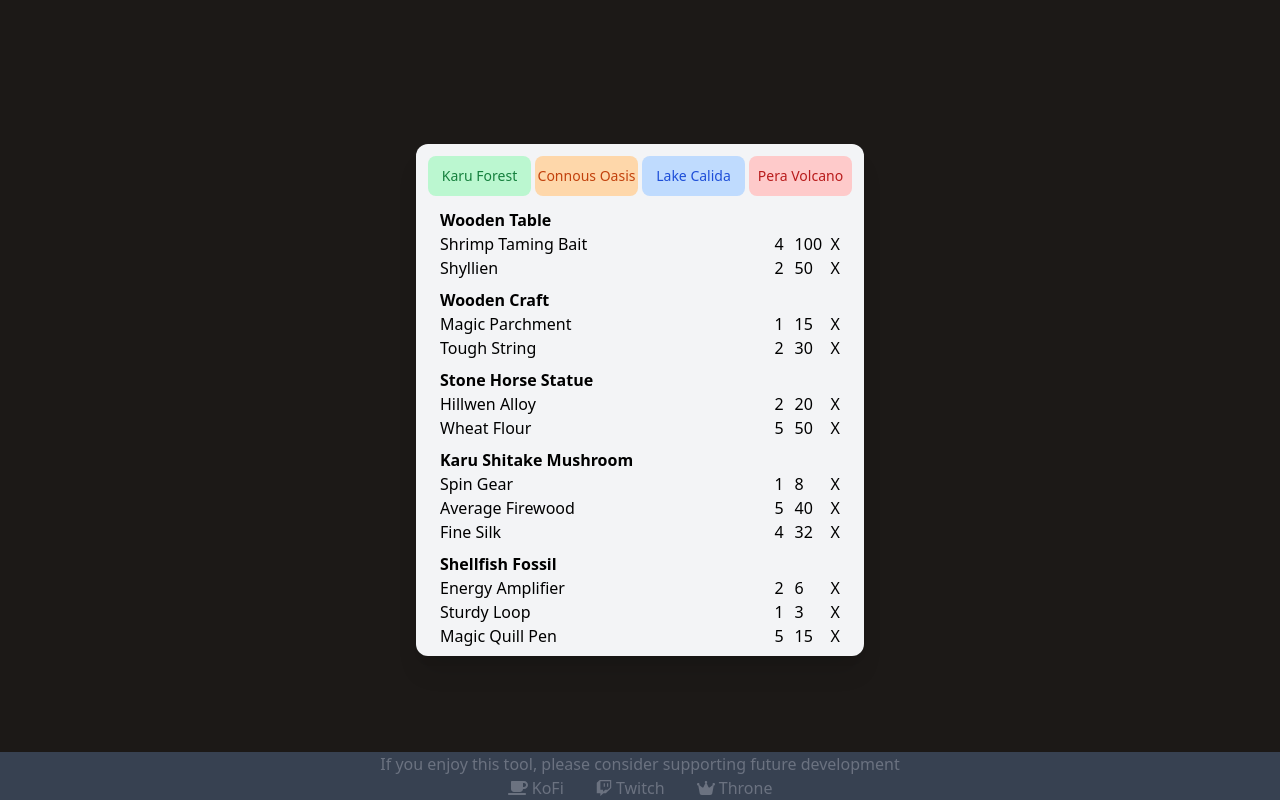
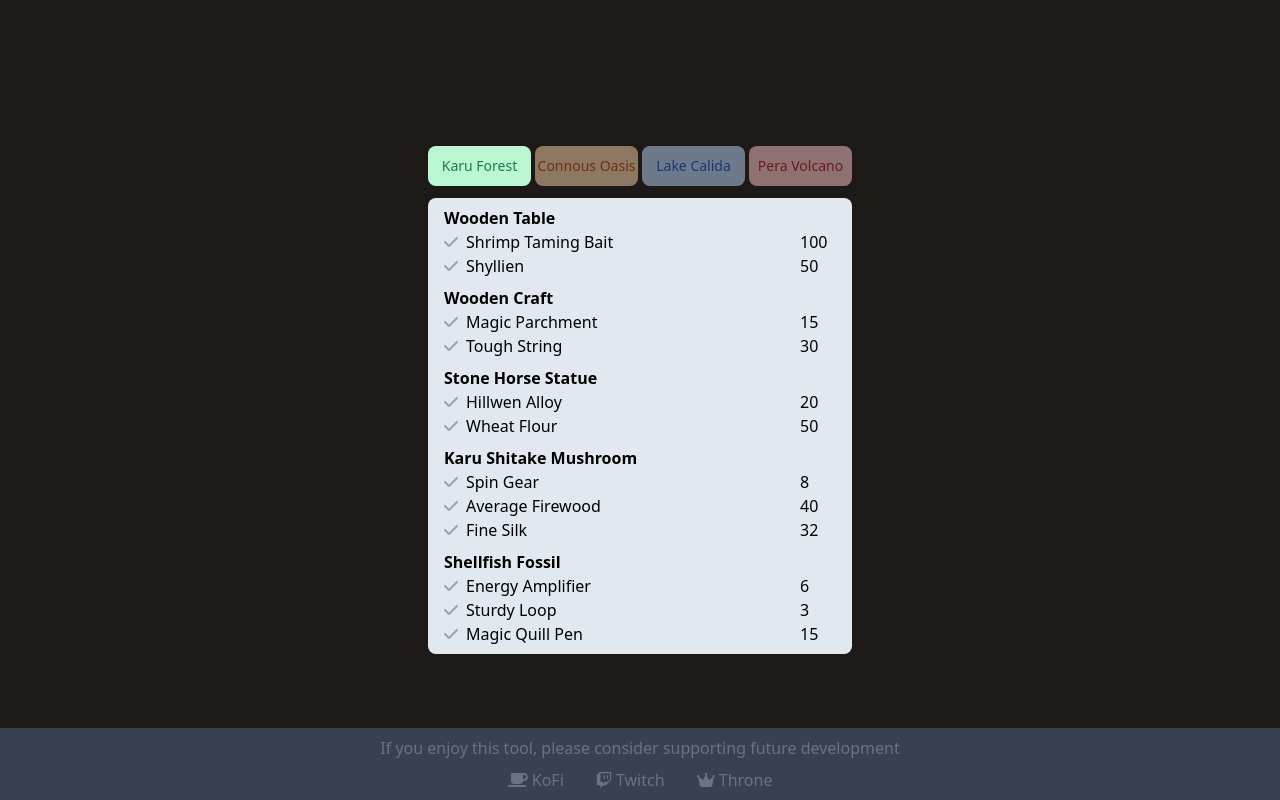
Before and after one commit to AfroZenPizza/mabi-barter-items, a React (Create React App) app: page / in a window 1280 px wide. Built offline with nearby package versions, Linux system fonts and the light colour scheme; the HTML template or start-up script is replaced by a standard one.

Commit message:
Cleaner UI

```diff
--- a/src/App.js
+++ b/src/App.js
@@ -22,6 +22,12 @@ function App() {
     return endOfWeek;
   }
 
+  const [activeTab, setActiveTab] = useState( () => {
+    let activeTab = JSON.parse(localStorage.getItem('activeTab'));
+    if (activeTab == null) return 0;
+    console.log(activeTab)
+    return activeTab;
+  })
 
   const [completedItems, setCompletedItems] = useState(() => {
     let completedItems = JSON.parse(localStorage.getItem('completedItems'));
@@ -36,6 +42,10 @@ function App() {
     localStorage.setItem('completedItems', JSON.stringify(completedItems))
   }, [completedItems])
 
+  useEffect( () => {
+     localStorage.setItem('activeTab', JSON.stringify(activeTab))
+  }, [activeTab])
+
   let completeItem = (item) => {
     const newCompletedItems = {...completedItems};
     if (newCompletedItems[item]){
@@ -47,28 +57,30 @@ function App() {
   }
 
   const uniqueClass = {
-    "Karu Forest": 'w-full bg-green-200 rounded-lg py-2.5 text-sm font-medium leading-5 text-green-700 ring-white ring-opacity-60 ring-offset-2 ring-offset-green-400 focus:outline-none focus:ring-2',
-    "Connous Oasis": 'w-full bg-orange-200 rounded-lg py-2.5 text-sm font-medium leading-5 text-orange-700 ring-white ring-opacity-60 ring-offset-2 ring-offset-orange-400 focus:outline-none focus:ring-2',
-    "Lake Calida": 'w-full bg-blue-200 rounded-lg py-2.5 text-sm font-medium leading-5 text-blue-700 ring-white ring-opacity-60 ring-offset-2 ring-offset-blue-400 focus:outline-none focus:ring-2',
-    "Pera Volcano": 'w-full bg-red-200 rounded-lg py-2.5 text-sm font-medium leading-5 text-red-700 ring-white ring-opacity-60 ring-offset-2 ring-offset-red-400 focus:outline-none focus:ring-2'
+    "Karu Forest": 'w-full bg-green-200 rounded-lg py-2.5 text-sm font-medium leading-5 text-green-700 ring-white ring-opacity-60 ring-offset-2 ring-offset-green-400',
+    "Connous Oasis": 'w-full bg-orange-200 rounded-lg py-2.5 text-sm font-medium leading-5 text-orange-700 ring-white ring-opacity-60 ring-offset-2 ring-offset-orange-400',
+    "Lake Calida": 'w-full bg-blue-200 rounded-lg py-2.5 text-sm font-medium leading-5 text-blue-700 ring-white ring-opacity-60 ring-offset-2 ring-offset-blue-400',
+    "Pera Volcano": 'w-full bg-red-200 rounded-lg py-2.5 text-sm font-medium leading-5 text-red-700 ring-white ring-opacity-60 ring-offset-2 ring-offset-red-400'
   }
 
   return (
     <>
     <div className='grid h-screen place-items-center bg-stone-900'>
-    <div className='w-full max-w-md px-2 py-2 sm:px-2 rounded-xl shadow-xl bg-gray-100'>
-      <Tab.Group>
+    <div className='w-full max-w-md px-2 py-2 sm:px-2'>
+      <Tab.Group onChange={(index) => setActiveTab(index)} defaultIndex={activeTab}>
         <Tab.List className='flex space-x-1 rounded-xl p-1'>
-          {posts.map( (post) => {
-            return <Tab className={
-              uniqueClass[post] ? uniqueClass[post] :
-              'w-full bg-slate-200 rounded-lg py-2.5 text-sm font-medium leading-5 text-blue-700 ring-white ring-opacity-60 ring-offset-2 ring-offset-blue-400 focus:outline-none focus:ring-2'
-            }>{post}</Tab>
+          {posts.map( (post, i) => {
+            return <Tab className={ ()=> {
+              let classes = uniqueClass[post] ? uniqueClass[post] :
+              'w-full bg-slate-200 rounded-lg py-2.5 text-sm font-medium leading-5 text-blue-700 ring-white ring-opacity-60 ring-offset-2 ring-offset-blue-400'
+              if (i != activeTab) classes += " opacity-50";
+              return classes;
+            }}>{post}</Tab>
           })}
         </Tab.List>
         <Tab.Panels>
           {posts.map( (post) => {
-            return <Tab.Panel><TradingPost name={post} items={TradingPosts[post]} completeItem={completeItem} completedItems={completedItems}/></Tab.Panel>
+            return <Tab.Panel className="bg-slate-200 rounded-lg m-1 mt-2 pb-2"><TradingPost name={post} items={TradingPosts[post]} completeItem={completeItem} completedItems={completedItems}/></Tab.Panel>
           })}
         </Tab.Panels>
       </Tab.Group>
--- a/src/Footer.js
+++ b/src/Footer.js
@@ -5,8 +5,8 @@ import { FontAwesomeIcon } from "@fortawesome/react-fontawesome";
 
 const BarterItem = (props) => {
     return (
-        <div className="mx-auto fixed bottom-0 left-0 z-50 justify-between w-full bg-gray-700 text-gray-500">
-           <p className="text-center">If you enjoy this tool, please consider supporting future development</p>
+        <div className="mx-auto py-2 fixed bottom-0 left-0 z-50 justify-between w-full bg-gray-700 text-gray-500">
+           <p className="text-center mb-2">If you enjoy this tool, please consider supporting future development</p>
            <p className="flex justify-center">
             <span className="text-md inline-block px-4"><a href="https://ko-fi.com/afrozenpizza"><FontAwesomeIcon icon={faCoffee}/> KoFi</a></span>
             <span className="text-md inline-block px-4"><a href="https://twitch.tv/afrozenpizza"><FontAwesomeIcon icon={faTwitch}/> Twitch</a></span>
--- a/src/LinkedItem.js
+++ b/src/LinkedItem.js
@@ -1,5 +1,7 @@
+import { FontAwesomeIcon } from "@fortawesome/react-fontawesome";
 import LinkedItems from "./data/linkeditems.json";
 import {useState} from "react";
+import { faCheck, faRefresh } from "@fortawesome/free-solid-svg-icons";
 
 const LinkedItem = (props) => {
   const {item, requirement, weeklyCap, completeItem, completedItems} = props;
@@ -15,10 +17,10 @@ const LinkedItem = (props) => {
 
   return (
     <div className="flex font-normal" style={style}>
+        <button className="flex-none pr-2 text-gray-400 hover:text-black" onClick={handleClick}><FontAwesomeIcon icon={completedItems[item] ? faRefresh : faCheck}/></button>
         <a className="flex-1 hover:text-blue-700" href={LinkedItems[item]} target="_blank" >{item}</a>
-        <div className="flex-none pr-2 w-5">{requirement}</div>
+        {/* <div className="flex-none pr-2 w-5">{requirement}</div> */}
         <div className="flex-none pr-2 w-9">{weeklyCap}</div>
-        <button className="flex-none" onClick={handleClick}>X</button>
     </div>
   );
 }
```
